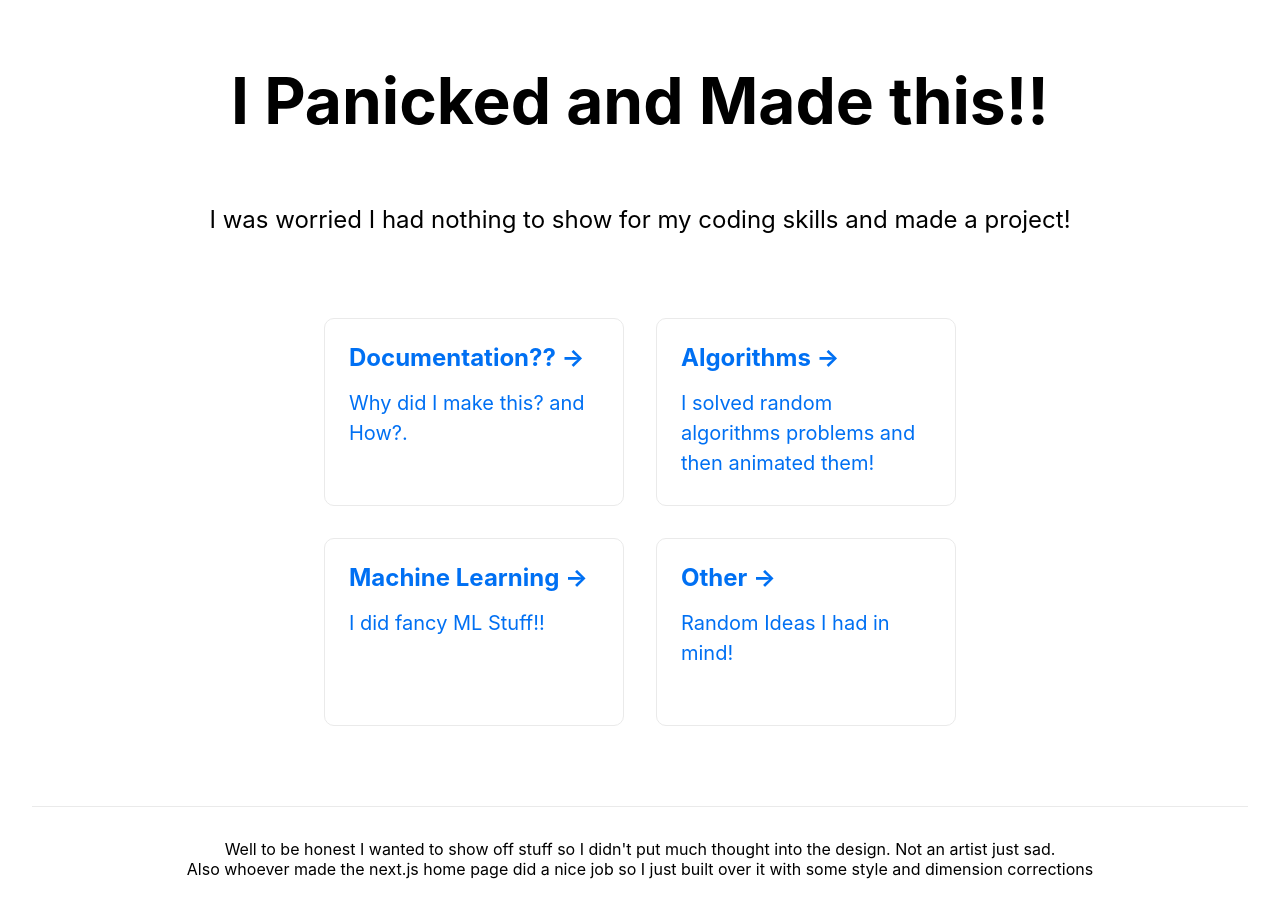
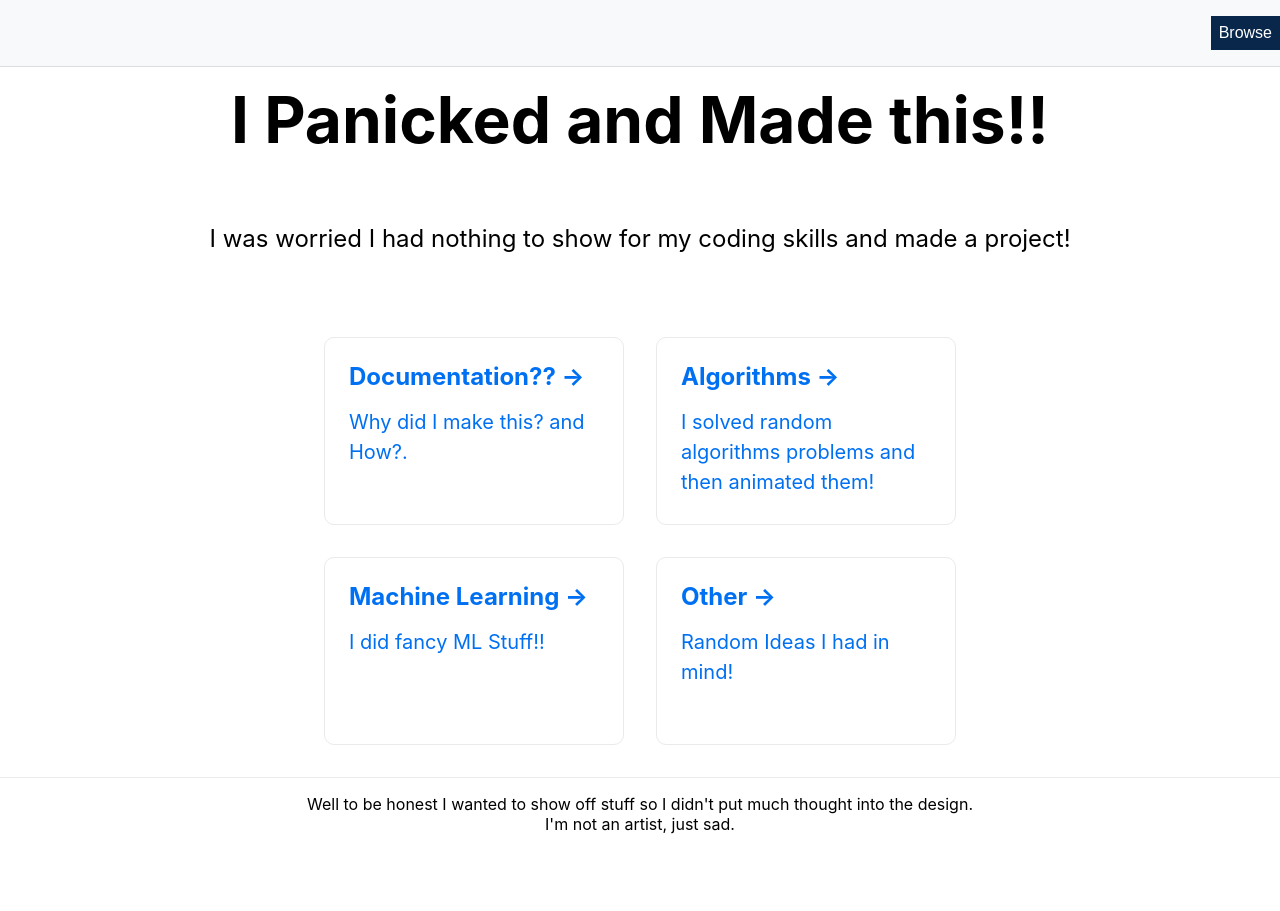
Before and after one commit to AnushaChatto/i_panicked_and_made_this, a Next.js app: page / in a window 1280 px wide. After the commit the page ends 850 px from the top, so only its background shows below. Built offline with nearby package versions, Linux system fonts and the light colour scheme.

Commit message:
Modify: Rework Begin

```diff
--- a/package.json
+++ b/package.json
@@ -9,11 +9,12 @@
     "lint": "next lint"
   },
   "dependencies": {
-    "next": "12.1.6",
+    "next": "^12.1.6",
     "node-sass": "^7.0.1",
     "react": "18.2.0",
     "react-dom": "18.2.0",
-    "react-syntax-highlighter": "^15.5.0"
+    "react-syntax-highlighter": "^15.5.0",
+    "sass": "^1.83.1"
   },
   "devDependencies": {
     "@types/node": "18.0.0",
--- /dev/null
+++ b/pages/Footer.tsx
@@ -0,0 +1,14 @@
+
+import React from 'react';
+import styles from "../styles/Home.module.scss";
+const Footer: React.FC = () => {
+  return (
+    <footer className={styles.footer}>
+    Well to be honest I wanted to show off stuff so I didn't put much
+    thought into the design.<br/> I'm not an artist, just sad.
+
+    </footer>
+  );
+};
+
+export default Footer;
--- /dev/null
+++ b/pages/Header.tsx
@@ -0,0 +1,18 @@
+
+import React from 'react';
+import styles from "../styles/Home.module.scss";
+const Header: React.FC = () => {
+  return (
+    <header className={styles.header}>
+        <div className={styles.dropdown}>
+          <button className={styles.dropbtn}>Browse</button>
+          <div className={styles.dropdown_content}>
+            <a href="/dynamicAlgos">Algorithms</a>
+            <a href="/">Home</a>
+          </div>
+        </div>
+    </header>
+  );
+};
+
+export default Header;
--- /dev/null
+++ b/pages/Layout.tsx
@@ -0,0 +1,16 @@
+import React, { ReactNode } from 'react'
+import Header from './Header';
+import Footer from './Footer';
+import '../styles/Home.module.scss'
+interface LayoutProps { children: ReactNode; }
+const Layout: React.FC<LayoutProps> = ({ children }) => {
+  return (
+    <>
+      <Header />
+      <main>{children}</main>
+      <Footer />
+    </>
+  );
+};
+
+export default Layout;
--- a/pages/_app.tsx
+++ b/pages/_app.tsx
@@ -1,8 +1,12 @@
 import '../styles/globals.scss'
 import type { AppProps } from 'next/app'
-
+import Layout from './Layout'
 function MyApp({ Component, pageProps }: AppProps) {
-  return <Component {...pageProps} />
+  return (
+    <Layout>
+    <Component {...pageProps} />
+    </Layout>
+  )
 }
 
 export default MyApp
--- a/pages/dynamicAlgos.tsx
+++ b/pages/dynamicAlgos.tsx
@@ -49,12 +49,6 @@ const DynamicAlgos: NextPage = () => {
               </a>
             </div>
           </main>
-
-          <footer className={styles.footer}>
-            Well to be honest I wanted to show off stuff so I didn't put much
-            thought into the design. Not an artist just sad.<br/> Also whoever made the
-            next.js home page did a nice job so I just built over it with some style and dimension corrections
-          </footer>
         </div>
       );
 }
--- a/pages/index.tsx
+++ b/pages/index.tsx
@@ -11,7 +11,6 @@ const Home: NextPage = () => {
         <meta name="description" content="I panicked and Made this" />
         <link rel="icon" href="/favicon.ico" />
       </Head>
-
       <main className={styles.main}>
         <h1 className={styles.title}>I Panicked and Made this!!</h1>
 
@@ -50,12 +49,6 @@ const Home: NextPage = () => {
           </a>
         </div>
       </main>
-
-      <footer className={styles.footer}>
-        Well to be honest I wanted to show off stuff so I didn't put much
-        thought into the design. Not an artist just sad.<br/> Also whoever made the
-        next.js home page did a nice job so I just built over it with some style and dimension corrections
-      </footer>
     </div>
   );
 };
--- a/styles/Home.module.scss
+++ b/styles/Home.module.scss
@@ -3,8 +3,8 @@
 }
 
 .main {
-  min-height: 100vh;
-  padding: 4rem 0;
+  min-height: 80vh;
+  padding: 1rem 0;
   flex: 1;
   display: flex;
   flex-direction: column;
@@ -12,15 +12,25 @@
   align-items: center;
 }
 
-.main a{
+.main a {
   color: #0070f3;
   text-decoration: none;
+}
+
+.header {
+  display: flex;
+  justify-content: flex-end;
+  text-align: center;
+  padding: 1rem 0;
+  align-items: center;
+  background-color: #f8f9fa;
+  border-bottom: 1px solid #ddd;
 }
 
 .footer {
   display: flex;
   flex: 2;
-  padding: 2rem 0;
+  padding: 1rem 0;
   border-top: 1px solid #eaeaea;
   justify-content: center;
   align-items: center;
@@ -117,7 +127,7 @@
 
 /* Style The Dropdown Button */
 .dropbtn {
-  background-color: #0070f3;
+  background-color: #08274b;
   color: white;
   padding: .5em;
   font-size: 16px;
@@ -137,8 +147,9 @@
   position: absolute;
   background-color: #f9f9f9;
   min-width: 10em;
-  box-shadow: 0px 8px 16px 0px rgba(0,0,0,0.2);
+  box-shadow: 0px 8px 16px 0px rgba(0, 0, 0, 0.2);
   z-index: 1;
+  right: 0px;
 }
 
 /* Links inside the dropdown */
@@ -150,7 +161,9 @@
 }
 
 /* Change color of dropdown links on hover */
-.dropdown_content a:hover {background-color: #f1f1f1}
+.dropdown_content a:hover {
+  background-color: #f1f1f1
+}
 
 /* Show the dropdown menu on hover */
 .dropdown:hover .dropdown_content {
--- a/styles/globals.scss
+++ b/styles/globals.scss
@@ -1,5 +1,6 @@
 html,
 body {
+  height: 100vh;
   padding: 0;
   margin: 0;
   font-family: -apple-system, BlinkMacSystemFont, Segoe UI, Roboto, Oxygen,
```
Also changed, not shown: pages/algorithms/climbing_stairs.tsx (+0 -11 lines), pages/algorithms/queens.tsx (+0 -11 lines), 1 other file (tests, documents, lock files or other folders).
